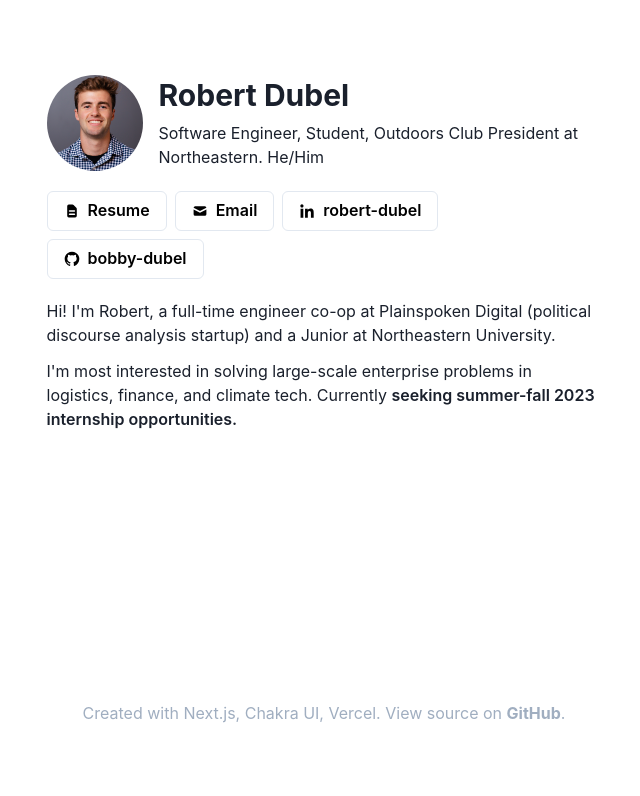
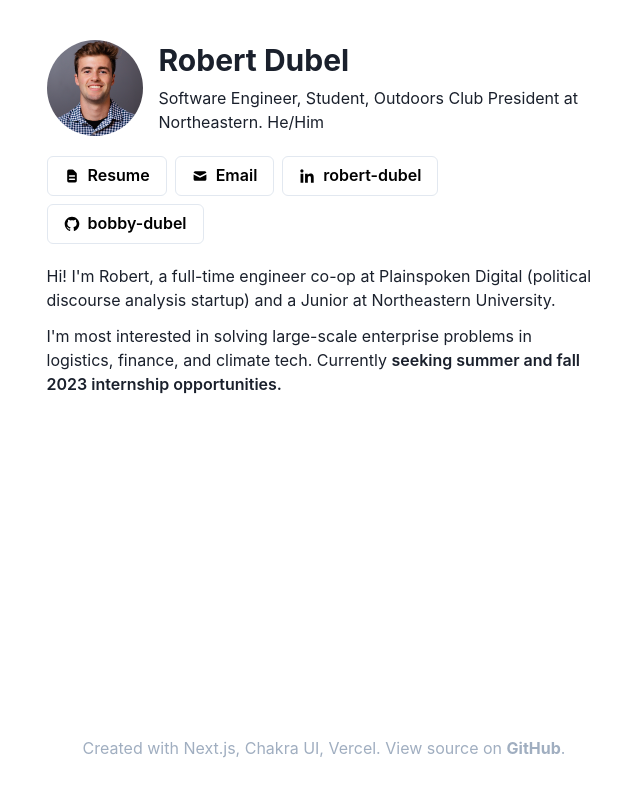
Before and after one commit to dubelr/personal-site, a Next.js app: page / in a window 1280 px wide. Shown: the top 796 px of the page, without its empty margins (316-956 px from the left). Built offline with nearby package versions, Linux system fonts and the light colour scheme.

Commit message:
updated margins (now vh-based), clarified copy on availability

```diff
--- a/pages/index.js
+++ b/pages/index.js
@@ -50,7 +50,7 @@ export default function Home() {
         <meta name="description" content="Robert Dubel's personal website" />
         <link rel="icon" href="/favicon.png" />
       </Head>
-      <Flex align="center" direction="column" h="100vh" w="100vw" py="75px" px="25px">
+      <Flex align="center" direction="column" h="100vh" w="100vw" py="5vh" px="25px">
         <Flex maxW="555px" direction="column">
           <HStack spacing={4}>
             <Avatar size="xl" src="/profile.jpg" />
@@ -91,7 +91,7 @@ export default function Home() {
             {"I'm "}most interested in solving large-scale enterprise problems
             in logistics, finance, and climate tech. Currently{" "}
             <Text as="span" fontWeight="semibold">
-              seeking summer-fall 2023 internship opportunities.
+              seeking summer and fall 2023 internship opportunities.
             </Text>
           </Text>
         </Flex>
```
